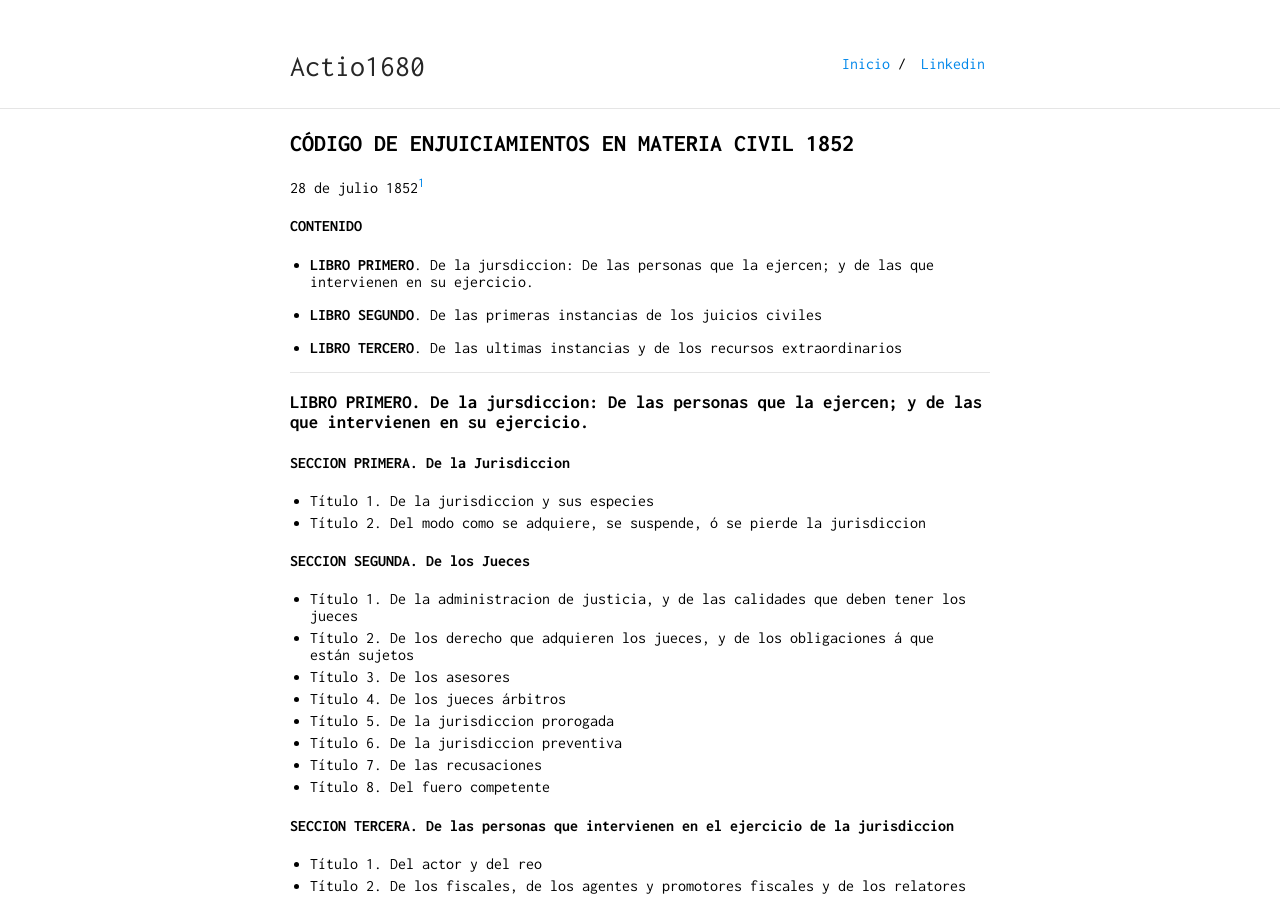
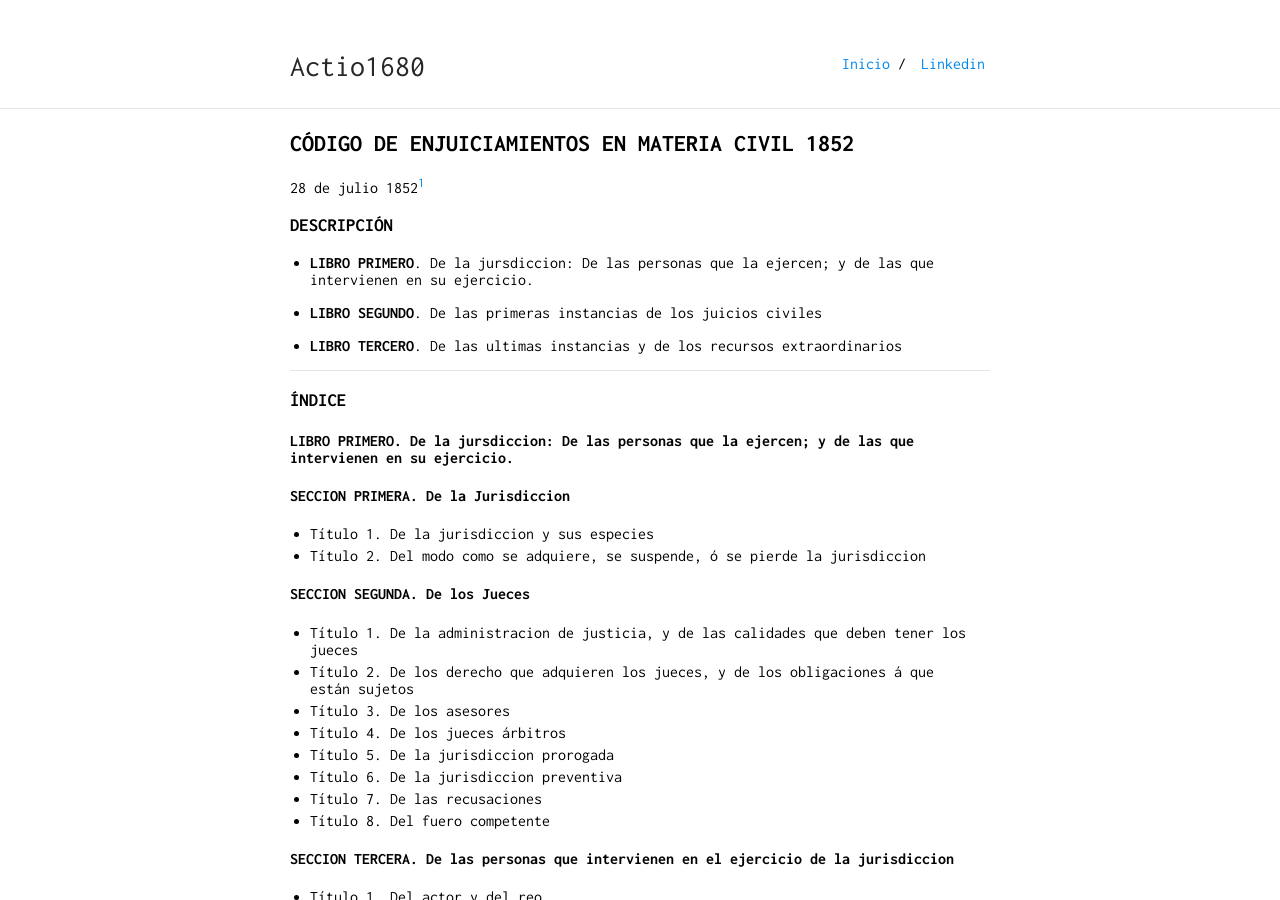
Before and after one commit to actio1680/actio1680.github.io, a Jekyll site: the page built from paginas/cpcivil1852.md, in a window 1280 px wide and 900 px high. Built offline with Jekyll 4.4.1, drawn with Linux system fonts in a browser that asks for light colours; our own code applies the rules of GitHub Pages for plain Markdown files.

Commit message:
Update cpcivil1852.md

```diff
--- a/paginas/cpcivil1852.md
+++ b/paginas/cpcivil1852.md
@@ -6,7 +6,7 @@ layout: default
 
 28 de julio 1852[^1]
 
-#### CONTENIDO
+### DESCRIPCIÓN
 
 - **LIBRO PRIMERO**. De la jursdiccion: De las personas que la ejercen; y de las que intervienen en su ejercicio.
 
@@ -15,9 +15,9 @@ layout: default
 - **LIBRO TERCERO**. De las ultimas instancias y de los recursos extraordinarios
 
 ---
+### ÍNDICE
 
-
-### LIBRO PRIMERO. De la jursdiccion: De las personas que la ejercen; y de las que intervienen en su ejercicio.
+#### LIBRO PRIMERO. De la jursdiccion: De las personas que la ejercen; y de las que intervienen en su ejercicio.
 #### SECCION PRIMERA. De la Jurisdiccion
 - Título 1. De la jurisdiccion y sus especies
 - Título 2. Del modo como se adquiere, se suspende, ó se pierde la jurisdiccion
@@ -42,7 +42,7 @@ layout: default
 - Título 7. De los peritos é intérpretes
 
 
-### LIBRO SEGUNDO. De las primeras instancias de los juicios civiles
+#### LIBRO SEGUNDO. De las primeras instancias de los juicios civiles
 #### SECCION PRIMERA. De las diligencias que se practican antes de los juicios o independientemente de ellos
 - Título 1. Nociones preliminares
 - Título 2. De la conciliacion
@@ -113,7 +113,7 @@ layout: default
 - Título 2. De la injusticia y nulidad de las sentencias
 - Título 3. De la restitucion por entero
 
-### LIBRO TERCERO. De las ultimas instancias y de los recursos extraordinarios
+#### LIBRO TERCERO. De las ultimas instancias y de los recursos extraordinarios
 #### SECCION PRIMERA. De las ultimas instancias
 - Título 1. De la apelacion ó segunda instancia
 - Título 2. De las súplicas ó terceras instancias
```
